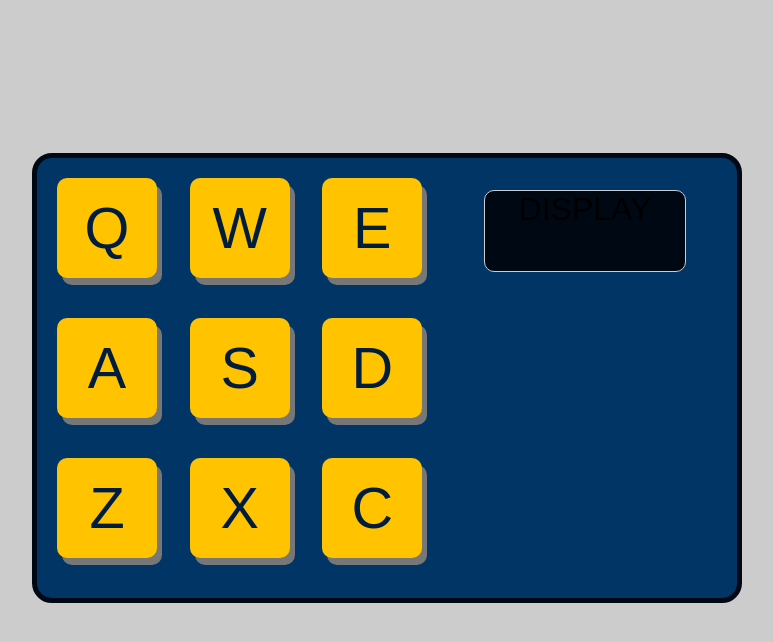
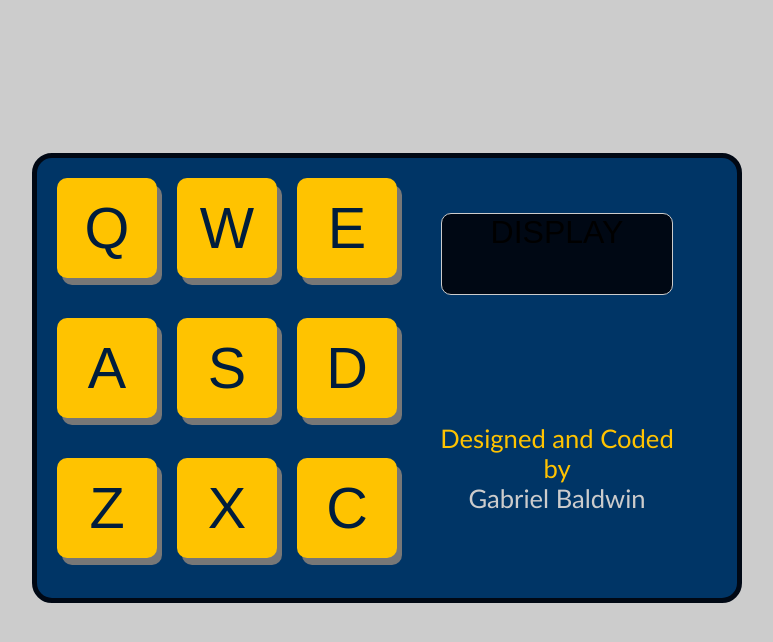
Before and after one commit to rastlyn80/drum-machine, a React (Create React App) app: page / in a window 1280 px wide. Shown: the top 642 px of the page, without its empty margins (253-1026 px from the left). Built offline with nearby package versions, Linux system fonts and the light colour scheme.

Commit message:
Introduced credits in the right panel

```diff
--- /dev/null
+++ b/src/components/Credits.js
@@ -0,0 +1,14 @@
+import React from "react";
+
+const Credits = () => {
+  return (
+    <div className="credits">
+      <a href="https://www.freecodecamp.org/Gabriel-Baldwin">
+        <div className="green-caption">Designed and Coded by</div>
+        Gabriel Baldwin
+      </a>
+    </div>
+  );
+};
+
+export default Credits;
--- a/src/components/Display.js
+++ b/src/components/Display.js
@@ -1,8 +1,14 @@
 import React from "react";
+import Credits from "./Credits";
 
 class Display extends React.Component {
   render() {
-    return <div id="display">DISPLAY</div>;
+    return (
+      <div className="right-panel">
+        <div id="display">DISPLAY</div>
+        <Credits />
+      </div>
+    );
   }
 }
 
--- a/src/css/style.css
+++ b/src/css/style.css
@@ -43,7 +43,7 @@ body {
   display: grid;
   grid-template-columns: repeat(3, 1fr);
   grid-template-rows: repeat(3, 1fr);
-  grid-column-gap: 2px;
+  grid-column-gap: 20px;
   grid-row-gap: 20px;
 }
 
@@ -60,12 +60,34 @@ body {
   box-shadow: 5px 7px var(--shadow-grey);
 }
 
+.right-panel {
+  height: 100%;
+  width: 100%;
+}
+
 #display {
+  height: 80px;
+  width: 230px;
   border-radius: 10px;
-  height: 80px;
-  width: 200px;
   text-align: center;
   background-color: var(--rich-black-fogra-29);
-  margin: 12px auto;
+  margin: 35px auto;
   border: 1px solid var(--my-grey);
 }
+
+.credits {
+  width: 80%;
+  font-size: 0.8em;
+  margin: 40% auto;
+  margin-bottom: 0px;
+  font-family: "Gill Sans", "Gill Sans MT", Calibri, "Trebuchet MS", sans-serif;
+}
+
+a div {
+  color: var(--mikado-yellow);
+}
+
+.credits a {
+  text-decoration: none;
+  color: var(--my-grey);
+}
```
